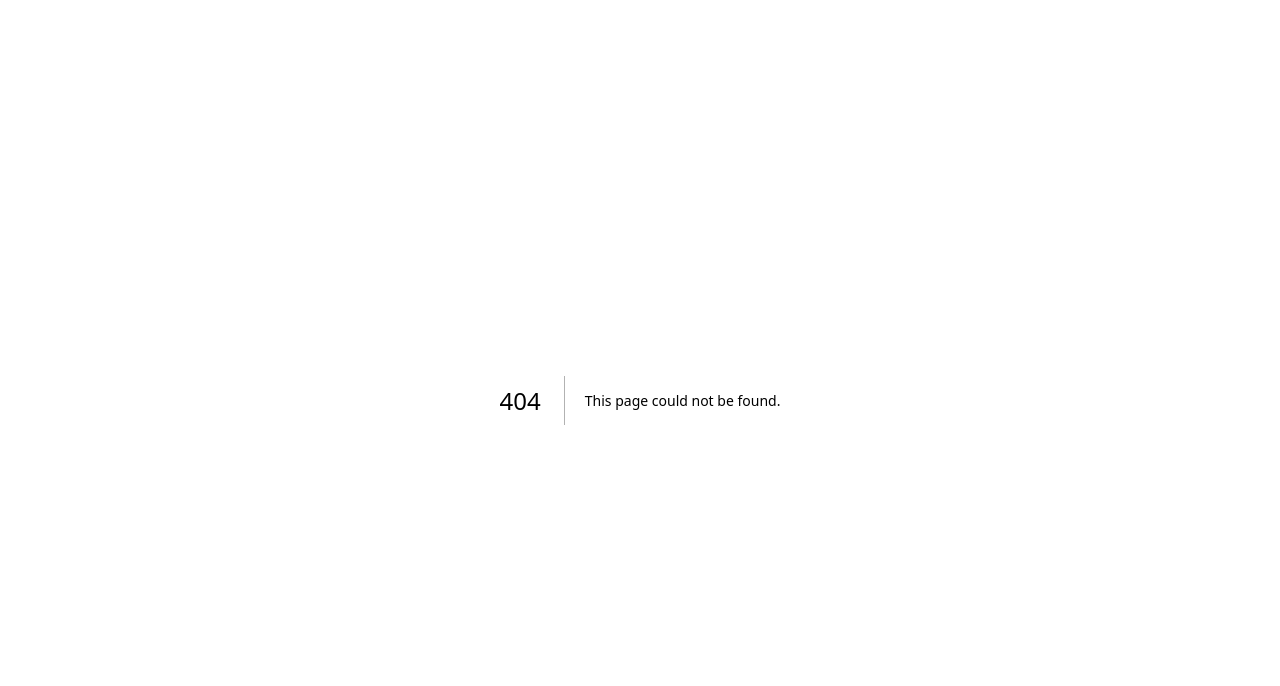
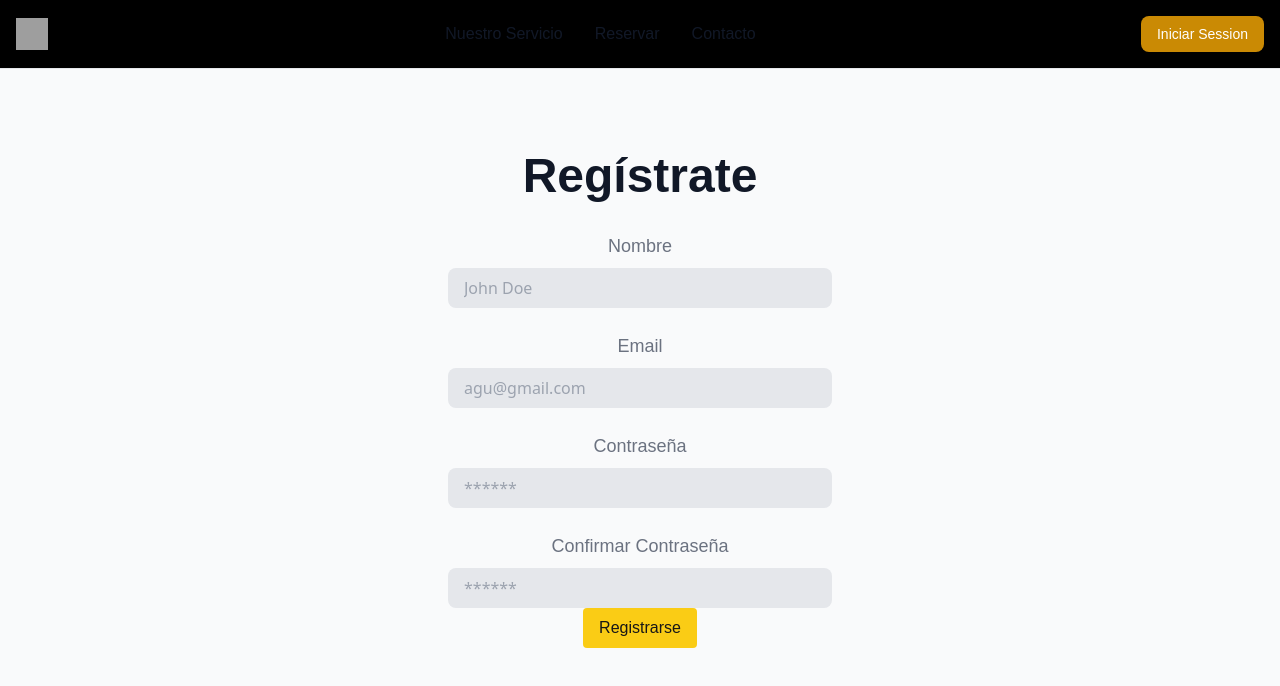
Before and after one commit to Active04-star/Frontend, a Next.js app: page /register in a window 1280 px wide. Before the commit this address had no page. Shown: the top 686 px of the page. Built offline with nearby package versions, Linux system fonts and the light colour scheme; grey boxes are pictures that could not be loaded.

Commit message:
registro con logica comentada, sin validaciones

```diff
--- a/package.json
+++ b/package.json
@@ -14,6 +14,7 @@
     "react": "^19.0.0",
     "react-dom": "^19.0.0",
     "react-icons": "^5.4.0",
+    "sweetalert2": "^11.14.5",
     "zod": "^3.23.8"
   },
   "devDependencies": {
--- /dev/null
+++ b/src/app/register/page.tsx
@@ -0,0 +1,14 @@
+import Navbar from "@/components/navbar/navbar";
+import RegisterView from "@/views/RegisterView/RegisterView";
+import React from "react";
+
+const Register = () => {
+  return (
+    <>
+      <Navbar />
+      <RegisterView />
+    </>
+  );
+};
+
+export default Register;
--- /dev/null
+++ b/src/helpers/auth-helpers/useLocalStorage.ts
@@ -0,0 +1,22 @@
+import { useState } from "react";
+
+export function useLocalStorage(key: string, initialValue: any) {
+  const [storedValue, setStoredValue] = useState(() => {
+    try {
+      const item = window.localStorage.getItem(key);
+      return item ? JSON.parse(item) : initialValue;
+    } catch (error) {
+      return initialValue;
+    }
+  });
+
+  const setValue = (value: any) => {
+    try {
+      setStoredValue(value);
+      window.localStorage.setItem(key, JSON.stringify(value));
+    } catch (error) {
+      console.error(error);
+    }
+  };
+  return [storedValue, setValue];
+}
--- /dev/null
+++ b/src/helpers/errors/auth-error-helper.ts
@@ -0,0 +1,47 @@
+import { HttpMessagesEnum } from "@/enums/httpMessages.enum";
+import { ErrorHelper } from "./error-helper";
+import { swalNotifyError } from "../swal/swal-notify-error";
+
+// eslint-disable-next-line @typescript-eslint/no-explicit-any
+export function AuthErrorHelper(error: any) {
+    if (error.message === HttpMessagesEnum.INSUFFICIENT_PERMISSIONS) {
+
+        swalNotifyError(new ErrorHelper(HttpMessagesEnum.INSUFFICIENT_PERMISSIONS, "")).then((result) => {
+          if (result.isConfirmed) {
+            window.location.href = "/pageUser";
+
+          }
+        });
+
+        return;
+      } else if (error.message === HttpMessagesEnum.TOKEN_EXPIRED) {
+
+        swalNotifyError(new ErrorHelper(HttpMessagesEnum.TOKEN_EXPIRED, "Cerrando sesion")).then((result) => {
+          if (result.isConfirmed) {
+            window.location.href = "/login";
+            localStorage.clear();
+
+          }
+        });;
+
+        return;
+      } else if (error.message === HttpMessagesEnum.RESTAURANT_NOT_FOUND) {
+
+        swalNotifyError(new ErrorHelper(HttpMessagesEnum.NOT_ALLOWED_HERE, "")).then((result) => {
+          if (result.isConfirmed) {
+            console.log("first");
+            window.location.href = "/pageUser";
+
+          }
+        });
+
+        return;
+      } else if (error.message !== HttpMessagesEnum.UNKNOWN_ERROR) {
+        console.log("UNknown here")
+        swalNotifyError(error);
+
+        return;
+      } else {
+        console.log(error);
+      }
+}
--- /dev/null
+++ b/src/helpers/errors/error-helper.ts
@@ -0,0 +1,21 @@
+import { HttpMessagesEnum } from "@/enums/httpMessages.enum";
+
+export class ErrorHelper extends Error {
+    error: string | undefined;
+
+    constructor(public message: string, public exception?: string) {
+        super(message);
+        this.name = "ErrorHelper";
+        this.error = exception;
+    }
+}
+
+export function verifyError(message: string): HttpMessagesEnum {
+    const is_status = Object.values(HttpMessagesEnum).includes(message as HttpMessagesEnum);
+
+    if (is_status) {
+        return message as HttpMessagesEnum;
+    } else {
+        return HttpMessagesEnum.UNKNOWN_ERROR;
+    }
+}
--- /dev/null
+++ b/src/helpers/swal/swal-notify-error.ts
@@ -0,0 +1,13 @@
+import Swal from "sweetalert2";
+import { ErrorHelper, verifyError } from "../errors/error-helper";
+
+export function swalNotifyError(error: ErrorHelper) {
+    const verified_error = verifyError(error.message);
+
+    return Swal.fire({
+        icon: "error",
+        title: verified_error,
+        text: error.error,
+        allowOutsideClick: false,
+    });
+}
--- /dev/null
+++ b/src/helpers/swal/swal-notify-unknown-error.ts
@@ -0,0 +1,21 @@
+import Swal from "sweetalert2";
+
+/* eslint-disable @typescript-eslint/no-explicit-any */
+export function swalNotifyUnknownError(error: any) {
+    let title = "Error desconocido";
+    let text = "";
+
+    if(error.message !== null){
+        // console.log(error.message);
+        if(error.message === "response is undefined") {
+            title = "Por favor, intenta más tarde.";
+            text = "El servicio está temporalmente fuera de línea";
+        }
+    }
+
+    Swal.fire({
+        icon: "error",
+        title,
+        text,
+    });
+}
--- /dev/null
+++ b/src/views/RegisterView/RegisterView.tsx
@@ -0,0 +1,188 @@
+'use client'
+// import { useLocalStorage } from '@/helpers/auth-helpers/useLocalStorage';
+// import { IRegisterErrors, IRegisterProps } from '@/interfaces/interfaces.types';
+import React, { useEffect, useState } from 'react'
+// import Swal from 'sweetalert2';
+// import { FaEye, FaEyeSlash } from "react-icons/fa";
+// import { ErrorHelper } from '@/helpers/errors/error-helper';
+// import { swalNotifyError } from '@/helpers/swal/swal-notify-error';
+// import { swalNotifyUnknownError } from '@/helpers/swal/swal-notify-unknown-error';
+
+const RegisterView: React.FC = () => {
+
+//     const initalState = {
+//         name: "",
+//         email: "",
+//         password: "",
+//         confirmPassword: "",
+//         profileImage: "",
+//       };
+
+// const [userData, setUserData] = useState<IRegisterProps>(initalState)
+// const [errors, setErrors] = useState<IRegisterErrors>(initalState);
+
+// // const [showPassword, setShowPassword] = useState(false);
+// // const [showConfirmPassword, setShowConfirmPassword] = useState(false);
+
+// const [isSubmitting, setIsSubmitting] = useState(false);
+// const [isAllowed, setIsAllowed] = useState(true);
+// const [iuser, setUser] = useLocalStorage("userSession", "");
+
+
+
+// const handleChange = (event: React.ChangeEvent<HTMLInputElement>) => {
+//     const { name, value } = event.target;
+//     setUserData({
+//       ...userData,
+//       [name]: value,
+//     });
+//   };
+
+//   useEffect(() => {
+//     if (iuser.token === null || iuser.token === undefined) {
+//       setIsAllowed(true);
+
+//     } else {
+//       setIsAllowed(false);
+
+//     }
+//     console.log(user);
+//   }, [iuser, user]);
+
+
+
+//   const handleSubmit = async (event: React.FormEvent<HTMLFormElement>) => {
+//     event.preventDefault();
+
+//     if (isSubmitting) return; // Evitar múltiples clics rápidos
+//     setIsSubmitting(true);
+
+//     const currentErrors = validateRegisterForm(userData);
+//     setErrors(currentErrors);
+
+//     if (Object.values(currentErrors).some((error) => error)) {
+//       Swal.fire({
+//         icon: "error",
+//         title: "Error en el registro",
+//         text: "Por favor corrige los errores antes de continuar.",
+//       });
+//       setIsSubmitting(false);
+//       return;
+//     }
+
+//     try {
+//       await register(userData);
+//     } catch (error: any) {
+//       if (error instanceof ErrorHelper) {
+//         swalNotifyError(error);
+//       } else {
+//         swalNotifyUnknownError(error);
+//       }
+//     } finally {
+//       setIsSubmitting(false);
+//     }
+//   };
+
+
+//   const handleLogout = () => {
+//     localStorage.clear();
+//     setIsAllowed(true);
+
+//     if(user) {
+//       window.location.href = "/api/auth/logout";
+//     }
+
+//   };
+
+
+  return (
+
+    <div className="min-h-screen flex flex-col items-center justify-center bg-gray-50 text-center">
+    <h1 className="text-5xl font-bold text-gray-900 mb-8  ">
+      Regístrate
+    </h1>
+    <form className="w-full max-w-sm">
+      <div className="mb-6">
+        <label
+          className="block text-gray-500 mb-2 text-center font-medium text-lg"
+          htmlFor="name"
+        >
+          Nombre
+        </label>
+        <input
+          type="text"
+          id="name"
+          name="name"
+          placeholder="John Doe"
+          className="w-full px-4 py-2 border-gray-300 rounded-lg bg-gray-200 focus:outline-none text-black font-sans"
+        />
+      </div>
+
+      <div className="mb-6">
+        <label
+          className="block text-gray-500 mb-2 text-center font-medium text-lg"
+          htmlFor="email"
+        >
+          Email
+        </label>
+        <input
+          type="email"
+          id="email"
+          name="email"
+          placeholder="agu@gmail.com"
+          className="w-full px-4 py-2 border-gray-300 rounded-lg bg-gray-200 focus:outline-none text-black font-sans"
+        />
+      </div>
+
+      <div className="mb-6 relative">
+        <label
+          className="block text-gray-500 mb-2 text-center font-medium text-lg"
+          htmlFor="password"
+        >
+          Contraseña
+        </label>
+        <div className="relative">
+          <input
+            type="password"
+            id="password"
+            name="password"
+            placeholder="******"
+            className="w-full px-4 py-2 border-gray-300 rounded-lg bg-gray-200 focus:outline-none text-black font-sans"
+          />
+        </div>
+      </div>
+
+      <div>
+        <div>
+          <label
+            className="block text-gray-500 mb-2 text-center font-medium text-lg"
+            htmlFor="confirmPassword"
+          >
+            Confirmar Contraseña
+          </label>
+        </div>
+
+        <div className="relative">
+          <input
+            type="password"
+            id="confirmPassword"
+            name="confirmPassword"
+            placeholder="******"
+            className="w-full px-4 py-2 border-gray-300 rounded-lg bg-gray-200 focus:outline-none text-black font-sans"
+          />
+
+        </div>
+      </div>
+
+      <button
+        type="submit"
+        className="bg-primary text-dark px-4 py-2 rounded hover:bg-yellow-600 bg-yellow-400"
+      >
+        Registrarse
+      </button>
+    </form>
+  </div>
+  )
+}
+
+export default RegisterView
```
Also changed, not shown: src/interfaces/interfaces.types.ts (added, +8 -0 lines), 1 other file (tests, documents, lock files or other folders).
